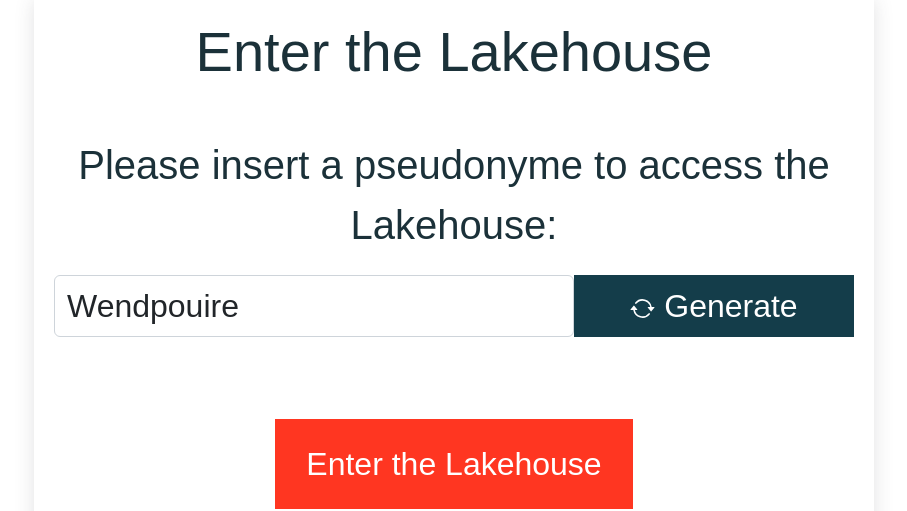
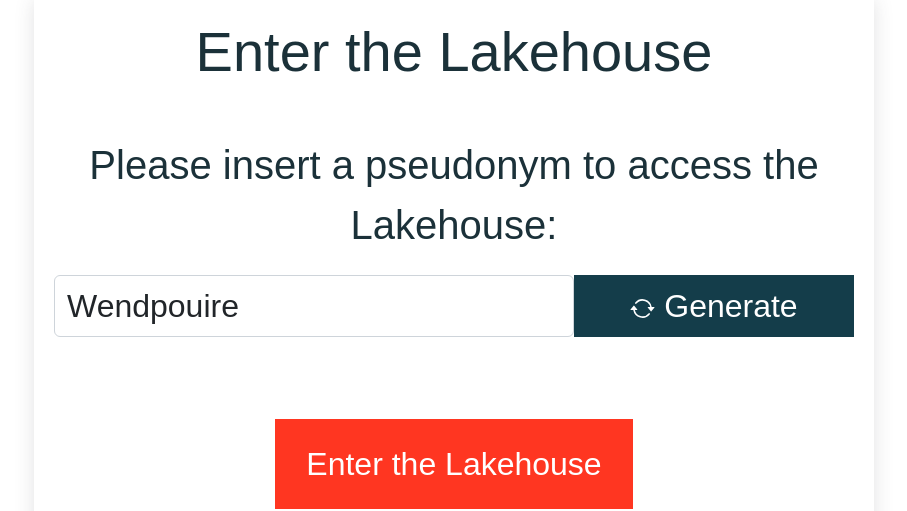
Before and after one commit to databricks-demos/live-streaming-demo, a website: page docs/index.html in a window 1280 px wide. Shown: the part 304-815 px from the top of the page, without its empty margins (186-1093 px from the left). Drawn offline with nearby package versions, Linux system fonts and the light colour scheme.

Commit message:
fix typo

```diff
--- a/docs/index.html
+++ b/docs/index.html
@@ -34,10 +34,10 @@
                 <div style="box-shadow: 0 .15rem 1.15rem 0 rgba(58,59,69,.15)!important; padding: 20px; margin-top: 20px; margin-bottom: -50px">
                     <h1 style="margin-bottom: 50px">Enter the Lakehouse</h1>
 
-                    <p style="font-size: 2.5rem; margin-bottom: 20px">Please insert a pseudonyme to access the Lakehouse:</p>
+                    <p style="font-size: 2.5rem; margin-bottom: 20px">Please insert a pseudonym to access the Lakehouse:</p>
                     <form method="GET" action="lakehouse.html">
                         <div class="form-group" style="margin-bottom: 0px">
-                            <input  style="float: left; width: 65%;" type="text"  class="form-control" name="pseudonym" id="pseudonym" placeholder="Pseudonyme">
+                            <input  style="float: left; width: 65%;" type="text"  class="form-control" name="pseudonym" id="pseudonym" placeholder="Pseudonym">
                             <button  style="float: left;width: 35%;" id="refresh_pseudo" class="btn btn-secondary"><svg xmlns="http://www.w3.org/2000/svg" width="25" height="25" fill="currentColor" class="bi bi-arrow-repeat" viewBox="0 0 16 16">
                                 <path d="M11.534 7h3.932a.25.25 0 0 1 .192.41l-1.966 2.36a.25.25 0 0 1-.384 0l-1.966-2.36a.25.25 0 0 1 .192-.41zm-11 2h3.932a.25.25 0 0 0 .192-.41L2.692 6.23a.25.25 0 0 0-.384 0L.342 8.59A.25.25 0 0 0 .534 9z"/>
                                 <path fill-rule="evenodd" d="M8 3c-1.552 0-2.94.707-3.857 1.818a.5.5 0 1 1-.771-.636A6.002 6.002 0 0 1 13.917 7H12.9A5.002 5.002 0 0 0 8 3zM3.1 9a5.002 5.002 0 0 0 8.757 2.182.5.5 0 1 1 .771.636A6.002 6.002 0 0 1 2.083 9H3.1z"/>
```
